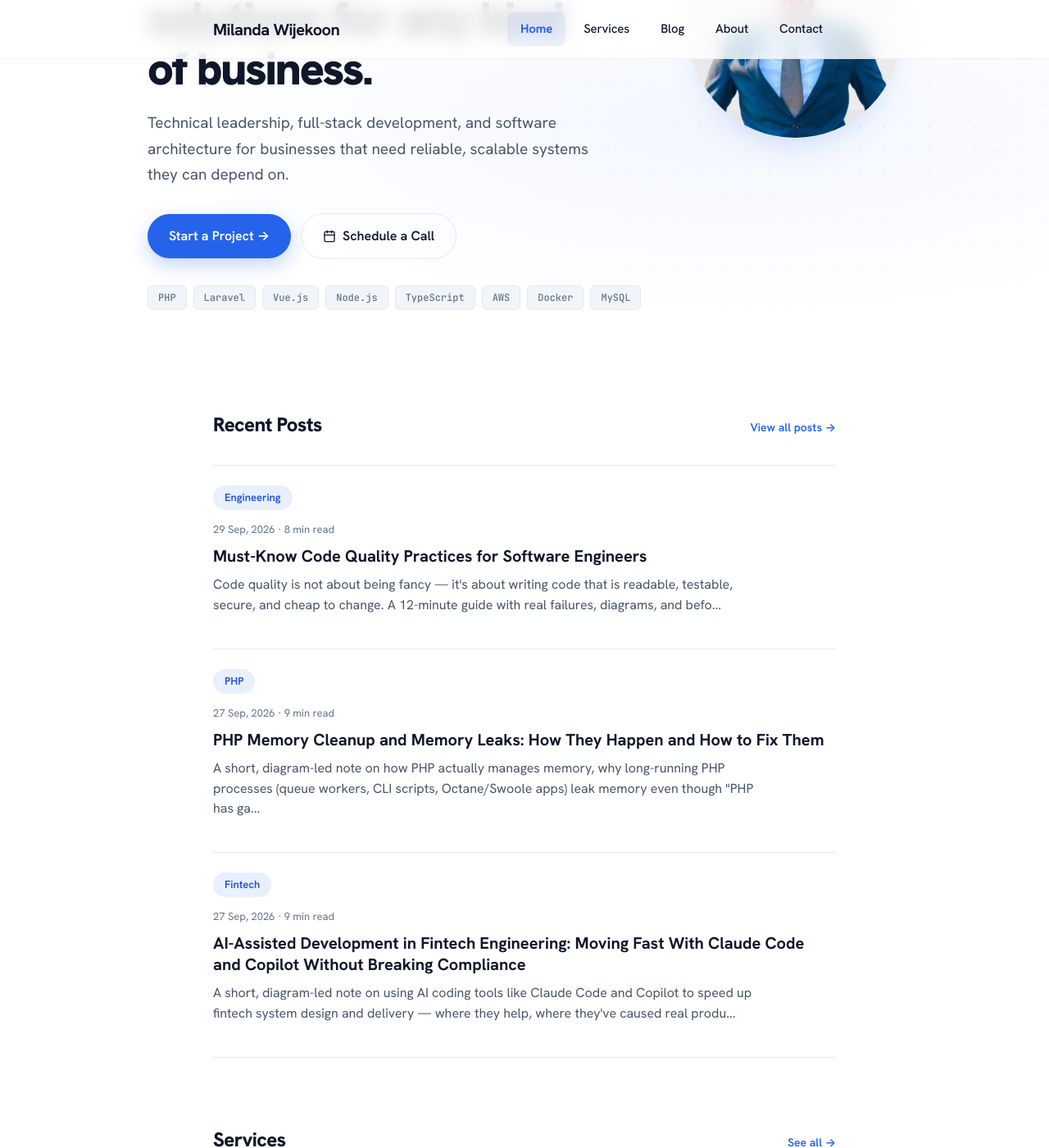
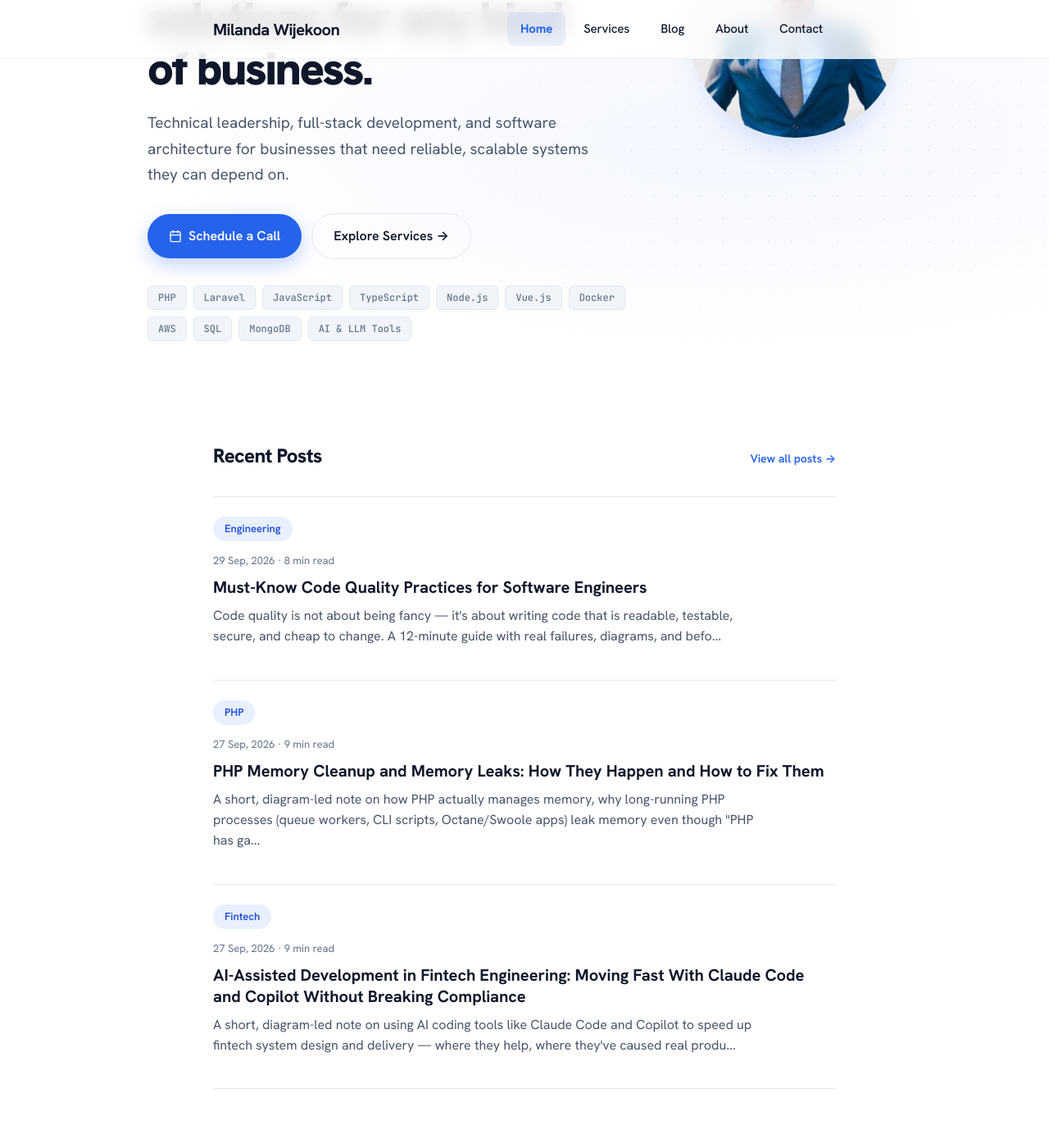
Before and after one commit to milandawijekoon/milandawijekoon.github.io, a Jekyll site: the page built from index.html, in a window 1280 px wide and 1400 px high, scrolled down 211 px. Shown: the whole window at 82% size. Built offline with Jekyll 4.4.1, drawn with Linux system fonts in a browser that asks for light colours.

Commit message:
Fine tune service and home pages

```diff
--- a/_layouts/home.html
+++ b/_layouts/home.html
@@ -10,21 +10,24 @@ layout: default
         <h1 class="hero-tagline">{{ page.hero_title }}</h1>
         <p class="hero-description">{{ page.hero_description }}</p>
         <div class="hero-action">
-          <a class="btn btn-primary" href="{{ '/contact/' | relative_url }}">Start a Project &rarr;</a>
-          <a class="btn btn-outline" href="https://calendar.google.com/calendar/render?action=TEMPLATE&text=Intro+Call+%E2%80%93+Milanda+Wijekoon&details=Thanks+for+reaching+out!+Let%27s+chat+about+your+project+or+role.&add=milandawijekoon%40gmail.com" target="_blank" rel="noopener">
+          <a class="btn btn-primary" href="https://calendar.google.com/calendar/render?action=TEMPLATE&text=Intro+Call+%E2%80%93+Milanda+Wijekoon&details=Thanks+for+reaching+out!+Let%27s+chat+about+your+project+or+role.&add=milandawijekoon%40gmail.com" target="_blank" rel="noopener">
             <svg width="16" height="16" viewBox="0 0 24 24" fill="none" stroke="currentColor" stroke-width="2" stroke-linecap="round" stroke-linejoin="round" aria-hidden="true"><rect x="3" y="4" width="18" height="18" rx="2" ry="2"/><line x1="16" y1="2" x2="16" y2="6"/><line x1="8" y1="2" x2="8" y2="6"/><line x1="3" y1="10" x2="21" y2="10"/></svg>
             Schedule a Call
           </a>
+          <a class="btn btn-outline" href="{{ '/services/' | relative_url }}">Explore Services &rarr;</a>
         </div>
         <div class="hero-stack">
           <span class="stack-tag">PHP</span>
           <span class="stack-tag">Laravel</span>
+          <span class="stack-tag">JavaScript</span>
+          <span class="stack-tag">TypeScript</span>
+          <span class="stack-tag">Node.js</span>
           <span class="stack-tag">Vue.js</span>
-          <span class="stack-tag">Node.js</span>
-          <span class="stack-tag">TypeScript</span>
+          <span class="stack-tag">Docker</span>
           <span class="stack-tag">AWS</span>
-          <span class="stack-tag">Docker</span>
-          <span class="stack-tag">MySQL</span>
+          <span class="stack-tag">SQL</span>
+          <span class="stack-tag">MongoDB</span>
+          <span class="stack-tag">AI &amp; LLM Tools</span>
         </div>
       </div>
     </div>
--- a/assets/css/main.css
+++ b/assets/css/main.css
@@ -76,7 +76,7 @@ body.nav-open .head-burger span:nth-child(3){transform:translateY(-6px) rotate(-
 }
 .hero .inner{max-width:920px;}
 .hero-inner{position:relative;display:flex;flex-direction:row-reverse;align-items:center;justify-content:space-between;gap:48px;flex-wrap:wrap;}
-.hero-content{max-width:640px;}
+.hero-content{max-width:640px;flex:1 1 0;min-width:0;}
 .hero-photo{
   width:260px;height:260px;border-radius:50%;object-fit:cover;flex-shrink:0;
   border:1px solid rgba(0,0,0,0.06);box-shadow:0 20px 40px -20px rgba(37,99,235,0.25);
@@ -86,7 +86,7 @@ body.nav-open .head-burger span:nth-child(3){transform:translateY(-6px) rotate(-
 @media (max-width:1024px){
   .hero .inner{max-width:640px;}
   .hero-inner{flex-direction:column;align-items:center;text-align:center;gap:28px;}
-  .hero-content{max-width:100%;}
+  .hero-content{max-width:100%;flex:0 1 auto;}
   .hero-photo{align-self:center;margin-top:0;width:200px;height:200px;}
   .hero-description{margin-left:auto;margin-right:auto;}
   .hero-action{justify-content:center;}
```
Also changed, not shown: _data/services.yml (+6 -6 lines), about.md (+1 -1 lines).
